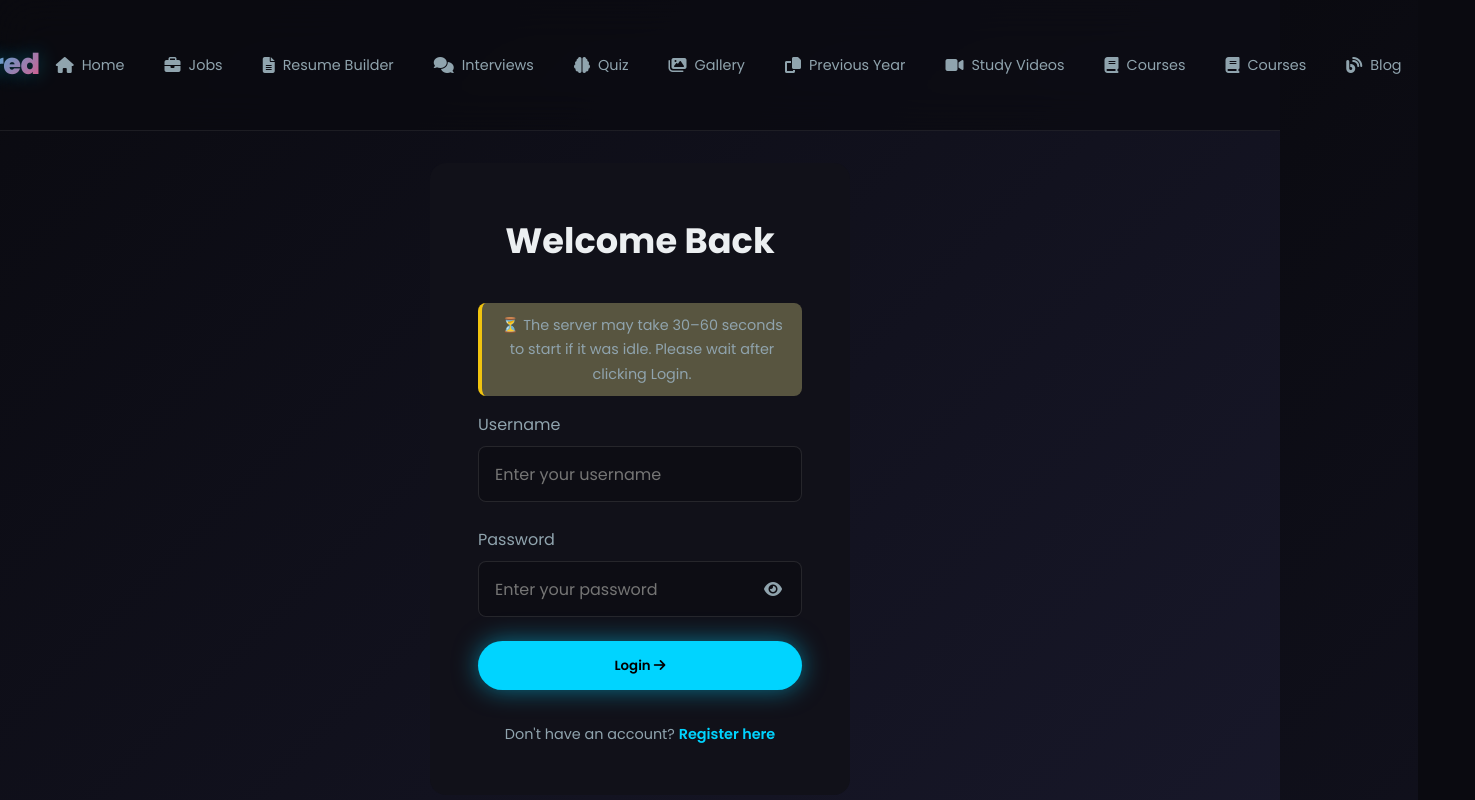
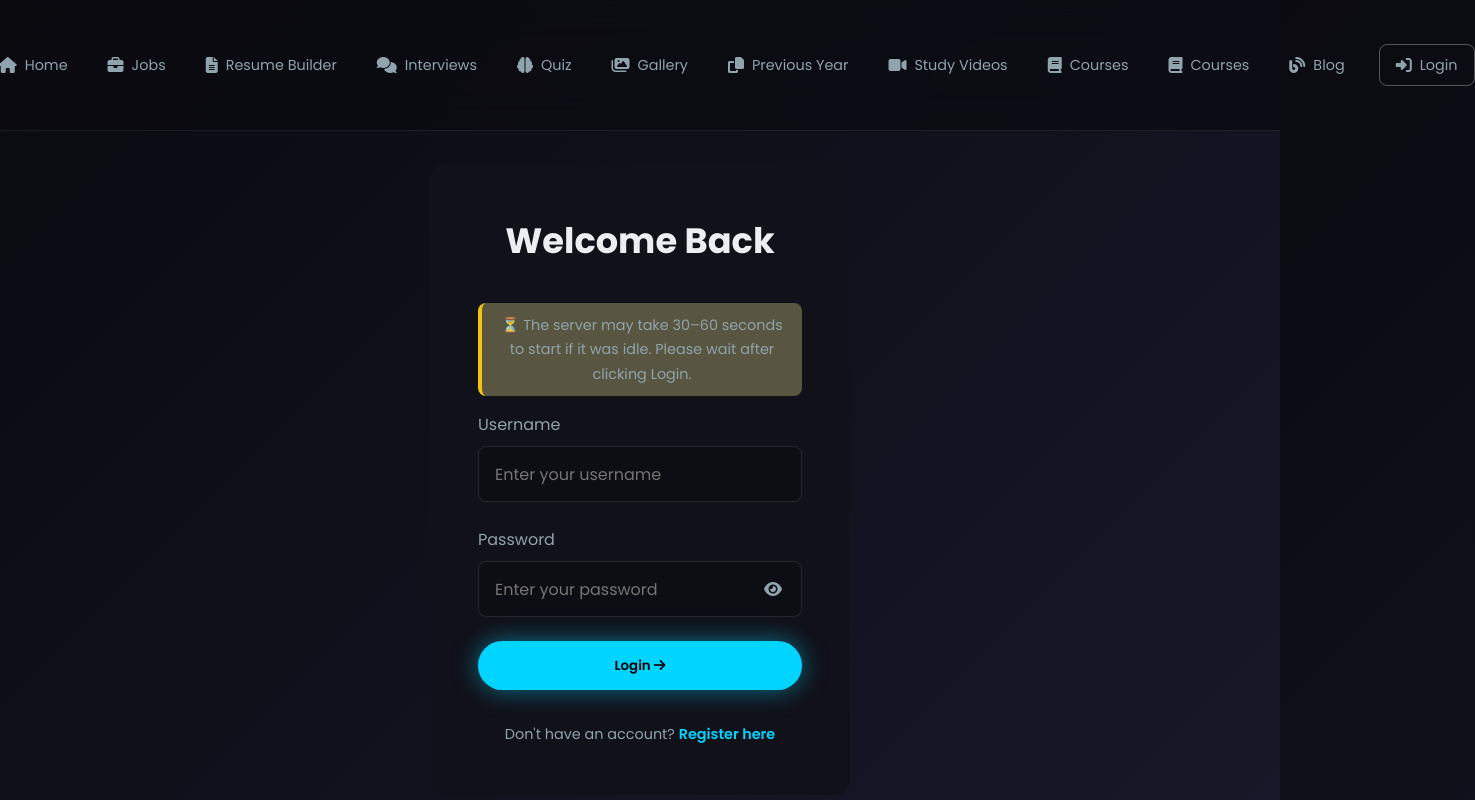
Before and after one commit to abhi6101/hack-react, a React (Vite) app: page /login in a window 1280 px wide. Shown: the top 800 px of the page, 1475 px wide, since content can reach past the window. Built offline with nearby package versions, Linux system fonts and the light colour scheme.

Commit message:
feat: Add Logout button and functionality

```diff
--- a/src/components/Navbar.jsx
+++ b/src/components/Navbar.jsx
@@ -50,6 +50,18 @@ const Navbar = () => {
                     <Link to="/admin" className={isActive('/admin')}><i className="fas fa-shield-alt"></i> Dashboard</Link>
                 )}
 
+                {localStorage.getItem('authToken') ? (
+                    <button onClick={() => {
+                        localStorage.clear();
+                        window.location.href = '/login';
+                    }} className="nav-btn logout-btn">
+                        <i className="fas fa-sign-out-alt"></i> Logout
+                    </button>
+                ) : (
+                    <Link to="/login" className="nav-btn login-btn">
+                        <i className="fas fa-sign-in-alt"></i> Login
+                    </Link>
+                )}
             </div>
 
             <div className="hamburger" onClick={toggleMenu}>
--- a/src/styles/index.css
+++ b/src/styles/index.css
@@ -1096,6 +1096,39 @@ padding: 0.5rem 0;
     width: 100%;
 }
 
+.nav-btn {
+    background: transparent;
+    border: 1px solid rgba(255, 255, 255, 0.3);
+    color: white;
+    padding: 8px 16px;
+    border-radius: 20px;
+    cursor: pointer;
+    font-size: 0.9rem;
+    transition: all 0.3s ease;
+    display: inline-flex;
+    align-items: center;
+    gap: 8px;
+    text-decoration: none;
+    margin-left: 10px;
+}
+
+.nav-btn:hover {
+    background: rgba(255, 255, 255, 0.1);
+    transform: translateY(-2px);
+    border-color: var(--neon-cyan);
+    box-shadow: 0 0 10px var(--neon-cyan);
+}
+
+.logout-btn {
+    border-color: var(--neon-pink, #ff477b);
+}
+
+.logout-btn:hover {
+    background: rgba(255, 71, 123, 0.1);
+    border-color: var(--neon-pink, #ff477b);
+    box-shadow: 0 0 10px var(--neon-pink, #ff477b);
+}
+
 .nav-links a:hover,
 .nav-links a.active {
     color: #fff;
```
